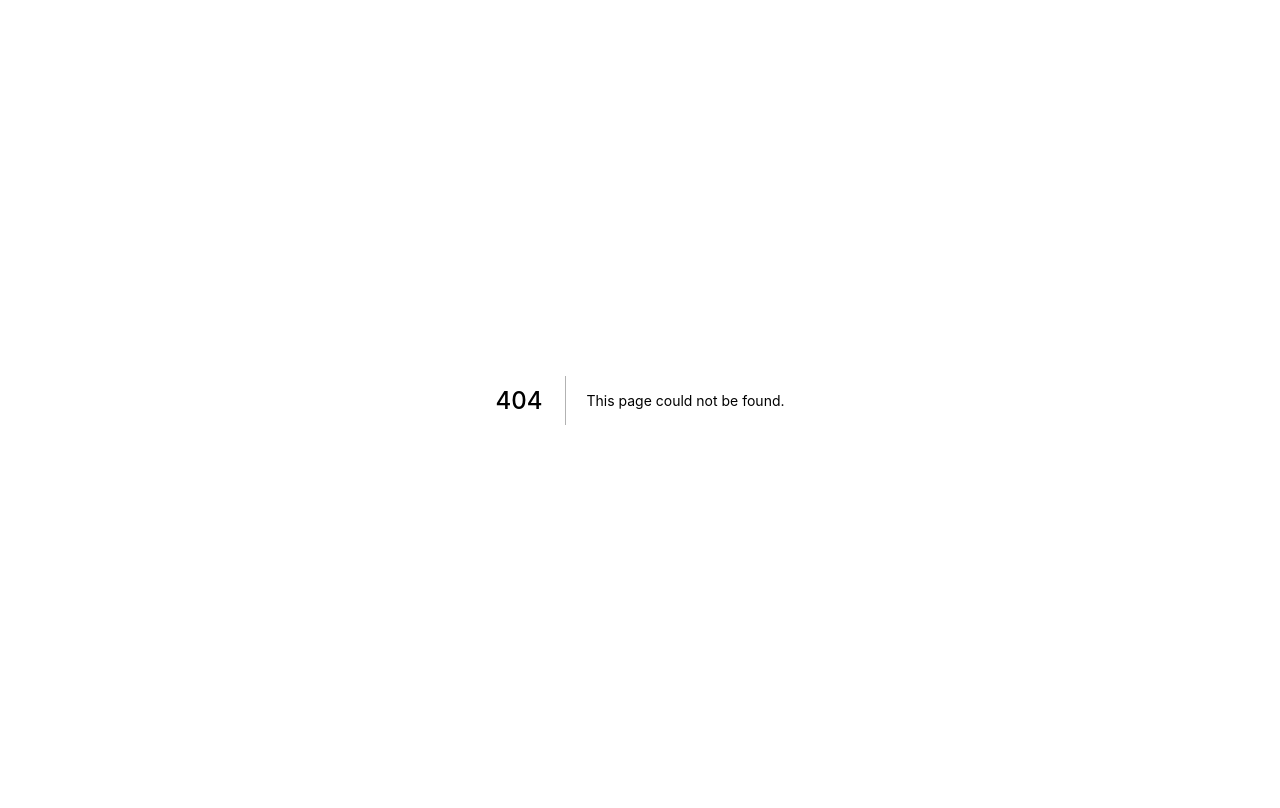
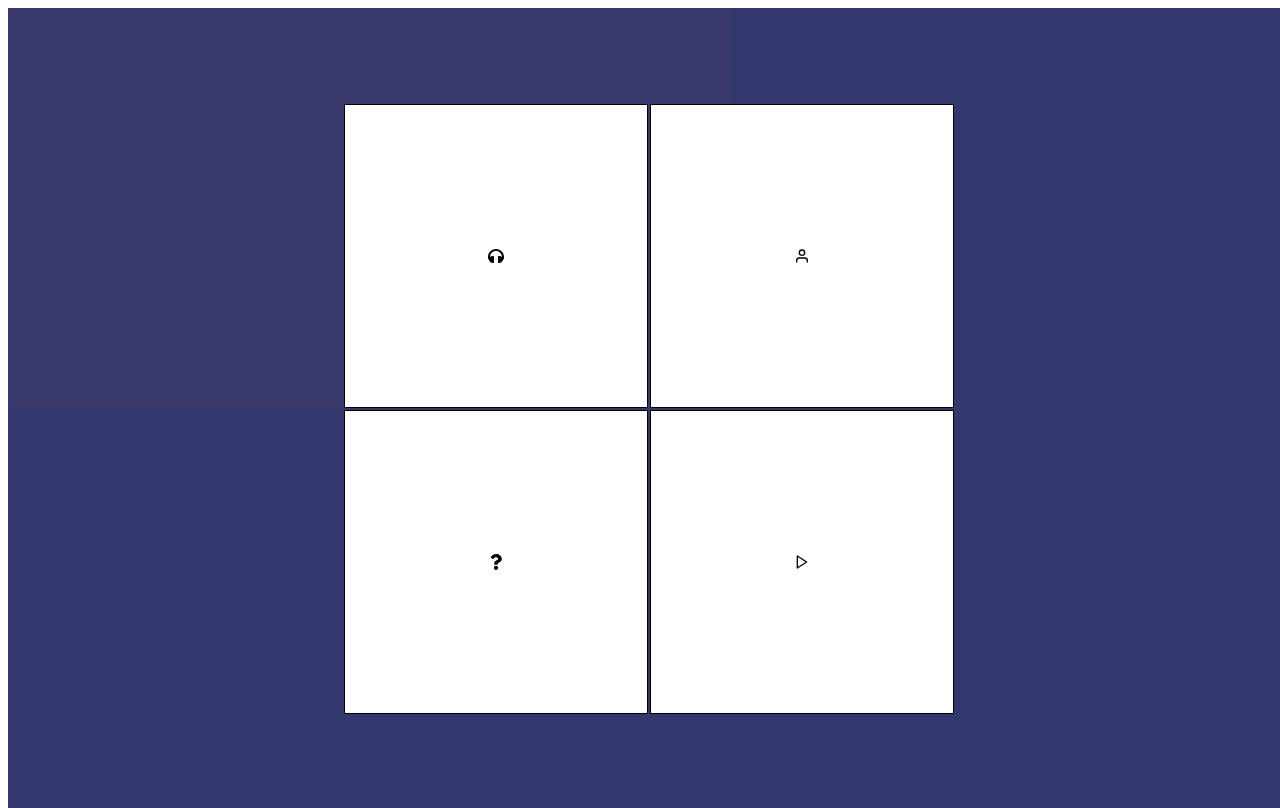
Before and after one commit to bamdadfr/memaudio-org--www, a Next.js app: page /home in a window 1280 px wide. Before the commit this address had no page. Built offline with nearby package versions, Linux system fonts and the light colour scheme.

Commit message:
feat: add pages Index and Home

```diff
--- /dev/null
+++ b/src/pages/home.js
@@ -0,0 +1,32 @@
+import React from 'react'
+import { FaHeadphones, FaQuestion } from 'react-icons/fa'
+import { FiUser, FiPlay } from 'react-icons/fi'
+import { CardComponent } from '../components'
+import { DefaultLayout } from '../layouts'
+import { Theme } from '../app/styles'
+
+/**
+ * @returns {React.ReactElement} react component
+ */
+export default function HomePage () {
+
+    return (
+        <>
+            <DefaultLayout>
+                <CardComponent>
+                    <FaHeadphones/>
+                </CardComponent>
+                <CardComponent color={Theme.red}>
+                    <FiUser/>
+                </CardComponent>
+                <CardComponent color={Theme.blue}>
+                    <FaQuestion/>
+                </CardComponent>
+                <CardComponent color={Theme.yellow}>
+                    <FiPlay/>
+                </CardComponent>
+            </DefaultLayout>
+        </>
+    )
+
+}
```
Also changed, not shown: src/pages/index.js (+2 -10 lines).
